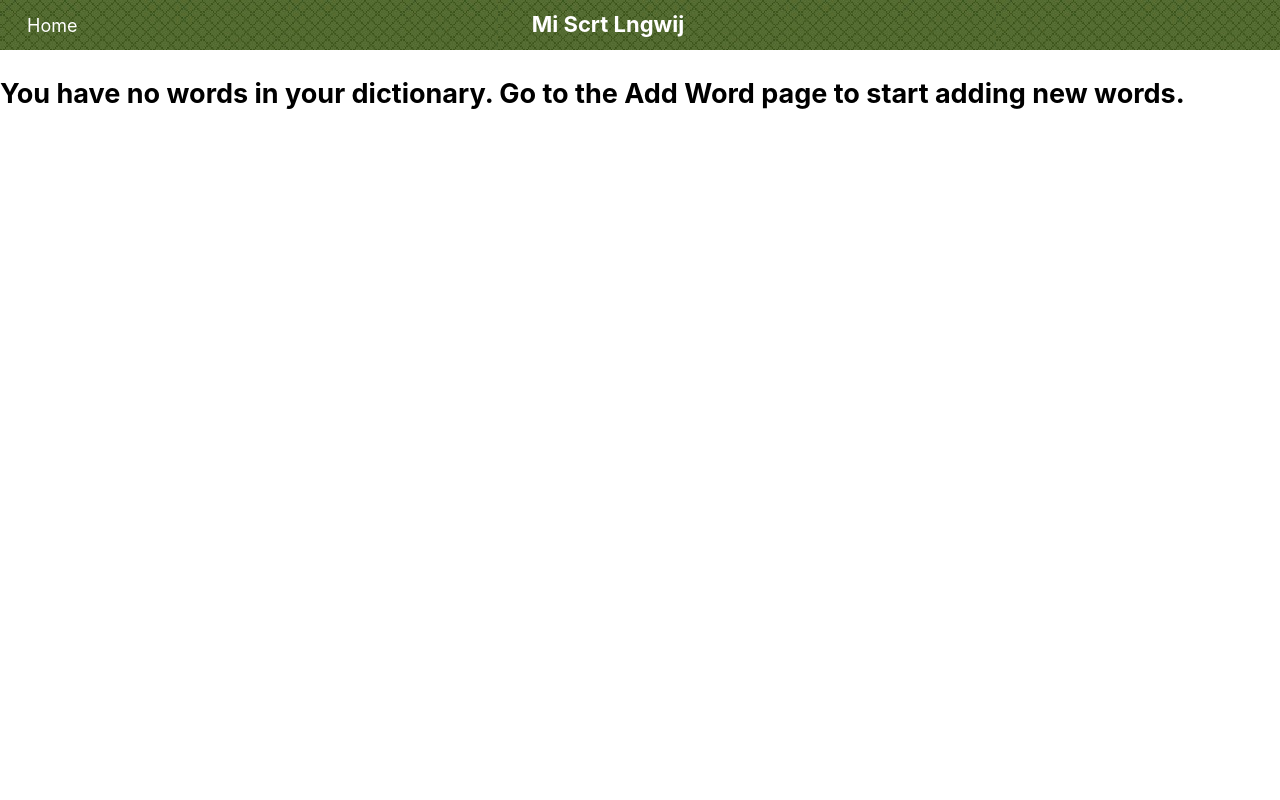
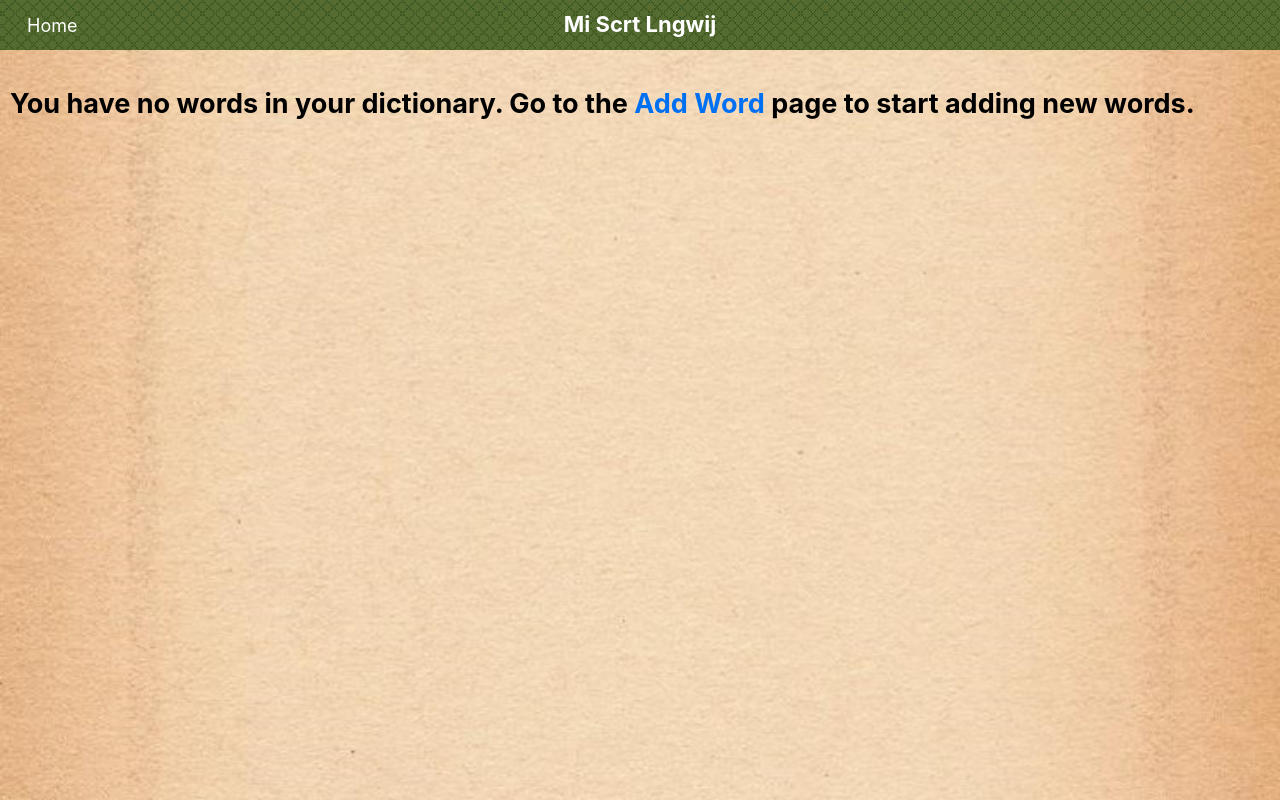
Before and after one commit to dmatthew/my-secret-language, a Next.js app: page /flash-cards in a window 1280 px wide. Built offline with nearby package versions, Linux system fonts and the light colour scheme.

Commit message:
Building out Translation page. Updating Typescript types

```diff
--- a/components/layout.module.css
+++ b/components/layout.module.css
@@ -1,3 +1,12 @@
+.appContainer {
+  position: absolute;
+  top: 0;
+  bottom: 0;
+  width: 100%;
+  display: flex;
+  flex-direction: column;
+}
+
 .header {
 	background: url(./images/header-green.jpg);
   height: 50px;
@@ -7,7 +16,7 @@
   color: #fff;
 	font-size: 22px;
   width: 50%;
-  left: 22.5%;
+  left: 25%;
   position: absolute;
   margin: 0;
   padding: 7px 0;
@@ -26,3 +35,10 @@
   border: none;
   color: white;
 }
+
+.content {
+  background: rgb(238, 188, 144) url(./images/background.jpg) center center fixed no-repeat;
+  background-size: cover;
+  flex: 1;
+  padding: 10px;
+}
--- a/components/layout.tsx
+++ b/components/layout.tsx
@@ -12,7 +12,7 @@
   home?: boolean
 }) {
   return (
-    <div>
+    <div className={styles.appContainer}>
       <Head>
         <link rel="icon" href="/favicon.ico" />
         <meta name="og:title" content={siteTitle} />
@@ -25,7 +25,7 @@
         }
         <h1 className={styles.appTitle}>Mi Scrt Lngwij</h1>
       </header>
-      <main>{children}</main>
+      <main className={styles.content}>{children}</main>
     </div>
   )
 }
--- a/contexts/word-context.tsx
+++ b/contexts/word-context.tsx
@@ -1,10 +1,15 @@
-import { createContext, useContext, useReducer } from "react"
+import React, { createContext, useContext, useReducer } from "react"
+import { Word } from '../lib/types'
+
+type Action =
+  | { type: 'ADD_WORD', mainWord: string, secretWord: string }
+  | { type: 'DELETE_WORD', mainWord: string }
 
 const WordContext = createContext([])
 
 const initState = []
 
-const reducer = (state, action) => {
+const reducer = (state: Word[], action: Action): Word[] => {
   switch (action.type) {
     case "ADD_WORD":
       return [
--- a/pages/flash-cards.tsx
+++ b/pages/flash-cards.tsx
@@ -1,14 +1,61 @@
-import Layout from '../components/layout'
+import Layout, { siteTitle } from '../components/layout'
 import Head from 'next/head'
+import Link from 'next/link'
+import { ReactElement, useState } from 'react'
+import { useAppContext } from '../contexts/word-context';
+import { Word } from '../lib/types'
 
-export default function Dictionary() {
+export default function Dictionary(): ReactElement {
+  const [words, setWords] = useAppContext()
+
+  const flipCard = (): void => {
+    setMainIsVisible(!mainIsVisible)
+  }
+
+  /**
+  * Get a random word from the dictionary of words.
+  */
+  const getRandomValue = (arr: any[]): any => {
+    let randNum = Math.floor(Math.random() * arr.length)
+    if (arr[randNum]) {
+        return arr[randNum]
+    }
+    else {
+        return null
+    }
+  }
+
+  const getNextFlashCard = (): Word => {
+    return getRandomValue(words)
+  }
+
+  const handleNextWordClick = (): void => {
+    setMainIsVisible(true)
+    setFlashCardWord(getNextFlashCard())
+  }
+
+  const [mainIsVisible, setMainIsVisible] = useState<boolean>(true)
+
+  /** TODO: Is this the best way to initialize the flash card state with a value from the context? */
+  const [flashCardWord, setFlashCardWord] = useState<Word>(getNextFlashCard())
+
   return (
     <Layout>
       <Head>
-        <title>My Secret Language - Dictionary</title>
+        <title>{siteTitle} - Dictionary</title>
       </Head>
       <div>
-        <h2>You have no words in your dictionary. Go to the Add Word page to start adding new words.</h2>
+        {flashCardWord ? (
+          <>
+            <h1>{mainIsVisible ? flashCardWord.mainWord : flashCardWord.secretWord}</h1>
+            <button className="button btn-large" type="button" onClick={flipCard}>Flip card</button>
+            <button className="button btn-large" type="button" onClick={handleNextWordClick}>Next word</button>
+          </>
+        ) : (
+          <>
+            <h2>You have no words in your dictionary. Go to the <Link href="/add-word">Add Word</Link> page to start adding new words.</h2>
+          </>
+        )}
       </div>
     </Layout>
    )
--- a/pages/index.tsx
+++ b/pages/index.tsx
@@ -8,7 +8,7 @@
       <Head>
         <title>{siteTitle}</title>
       </Head>
-      <div id="content">
+      <div>
         <Link href="/add-word">
           <a className="button btn-large">Add new word</a>
         </Link>
--- a/pages/notes.tsx
+++ b/pages/notes.tsx
@@ -1,11 +1,11 @@
-import Layout from '../components/layout'
+import Layout, { siteTitle } from '../components/layout'
 import Head from 'next/head'
 
 export default function AddWord() {
   return (
     <Layout>
       <Head>
-        <title>My Secret Language - Add a new word</title>
+        <title>{siteTitle} - Notes</title>
       </Head>
       <div>
         <ul className="list">
```
Also changed, not shown: pages/add-word.tsx (+5 -8 lines), pages/dictionary.tsx (+4 -4 lines), pages/translate.tsx (+92 -3 lines).
